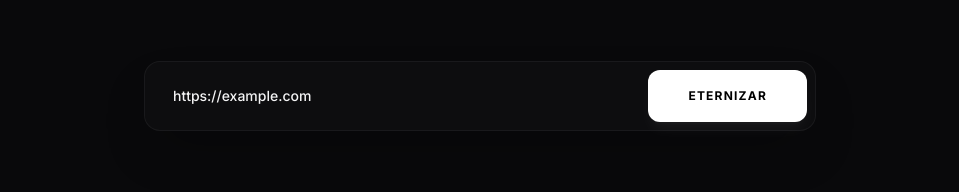
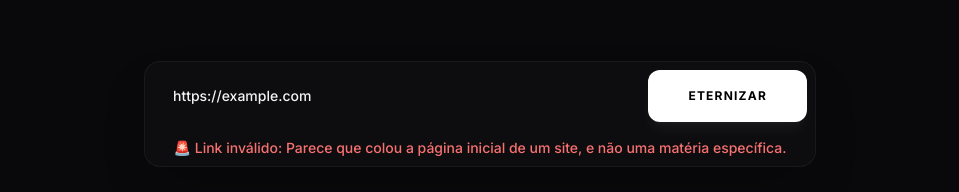
Before and after one commit to rodolphoborges/enchendolinguica, a website: page index.html in a window 1280 px wide. Both pictures are taken after typing "https://example.com" into the empty fields and a click on the button "ETERNIZAR". Shown: the part 241-433 px from the top of the page, without its empty margins (160-1119 px from the left). Drawn offline with nearby package versions, Linux system fonts and the light colour scheme.

Commit message:
feat: add an empty favicon and a hidden status message paragraph.

```diff
--- a/index.html
+++ b/index.html
@@ -4,6 +4,7 @@
     <meta charset="UTF-8">
     <meta name="viewport" content="width=device-width, initial-scale=1.0">
     <title>Termômetro da Encheção de Linguiça</title>
+    <link rel="icon" href="data:,">
 
     <link rel="preconnect" href="https://fonts.googleapis.com">
     <link rel="preconnect" href="https://fonts.gstatic.com" crossorigin>
@@ -82,6 +83,7 @@
                     Eternizar
                 </button>
             </form>
+            <p id="status-msg" class="mt-4 text-[10px] font-black uppercase tracking-widest text-center hidden"></p>
         </section>
 
         <section class="grid grid-cols-1 md:grid-cols-2 gap-12 border-y border-white/5 py-12">
```
